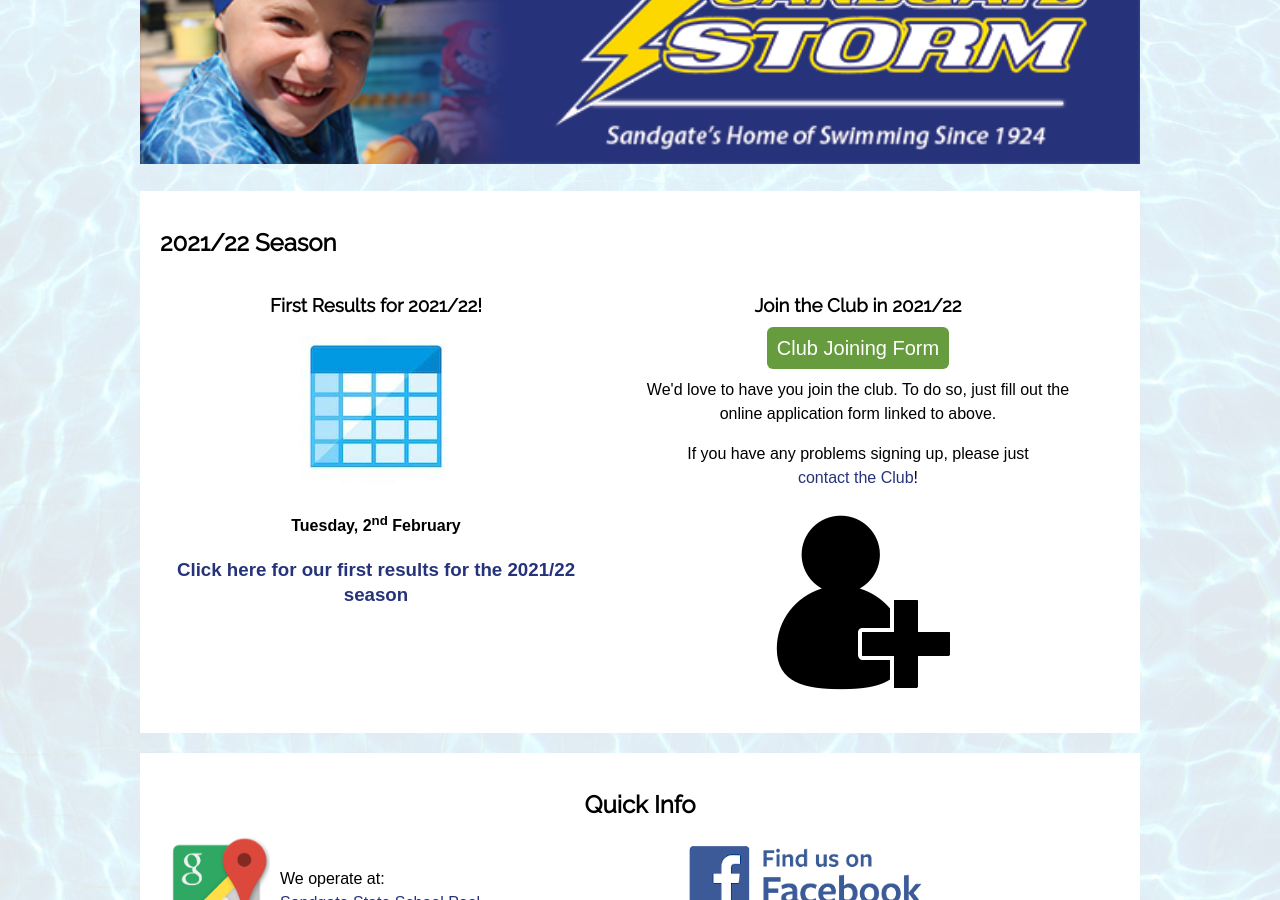
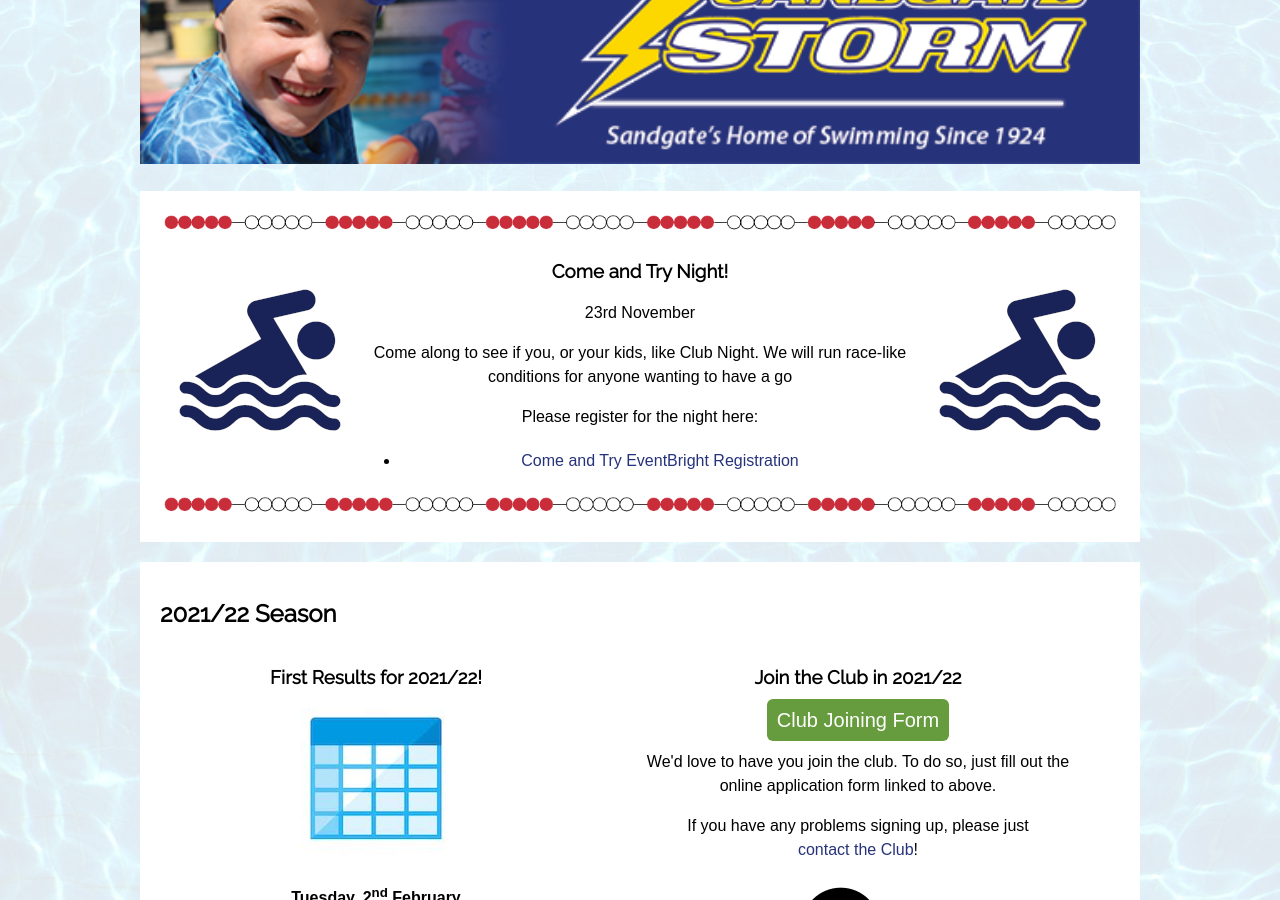
Before and after one commit to sandswim/website, a Jekyll site: the page built from pages/index.md, in a window 1280 px wide and 900 px high, scrolled down 329 px. Built offline with Jekyll 4.4.1, drawn with Linux system fonts in a browser that asks for light colours.

Commit message:
come and try notice

```diff
--- a/pages/index.md
+++ b/pages/index.md
@@ -16,6 +16,23 @@ permalink: /
     }
 </style>
 <div class="notices">
+    <div class="notice" style="text-align:center;">
+        <img src="images/lane-rope-small.png" style="width:100%;" />
+        <div style="display:grid;">
+            <div style="grid-column:1; margin-top:40px;"><img src="images/swim-icon.png" /></div>
+            <div style="grid-column:2;">
+                <h3>Come and Try Night!</h3>
+                <p>23rd November</p>
+                <p>Come along to see if you, or your kids, like Club Night. We will run race-like conditions for anyone wanting to have a go</p>
+                <p>Please register for the night here:</p>
+                <ul>
+                    <li><a href="https://www.eventbrite.com.au/e/sandgate-storm-come-and-try-club-night-23rd-november-2021-tickets-199498765177">Come and Try EventBright Registration</a></li>
+                </ul>
+            </div>
+            <div style="grid-column:3; margin-top:40px;"><img src="images/swim-icon.png" /></div>
+        </div>
+        <img src="images/lane-rope-small.png" style="width:100%;" />
+    </div>
     <!--
     <div class="notice">
         <h3>Bad Weather on Club Night</h3>
```
Also changed, not shown: images/swim-icon.png (added).
